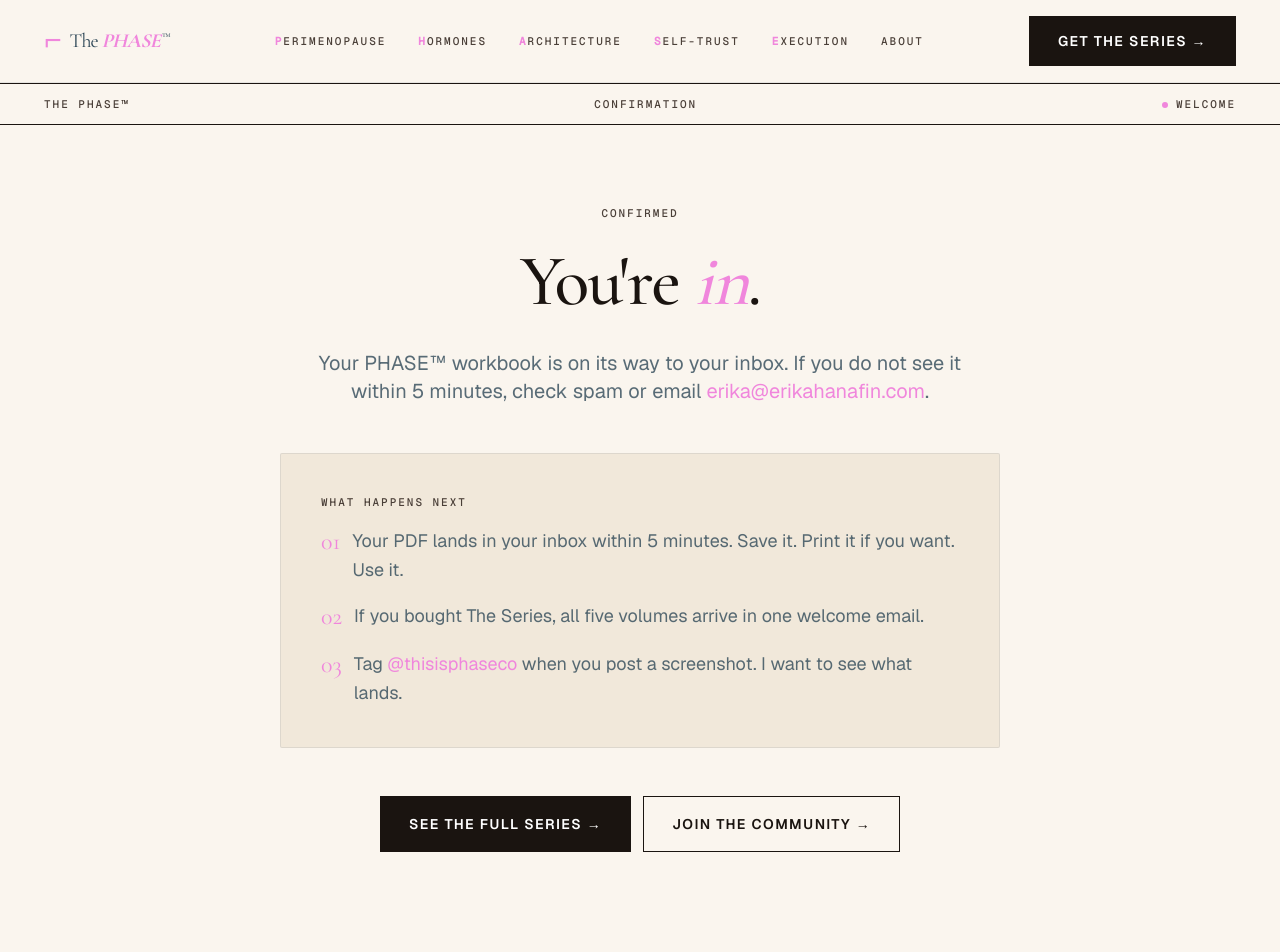
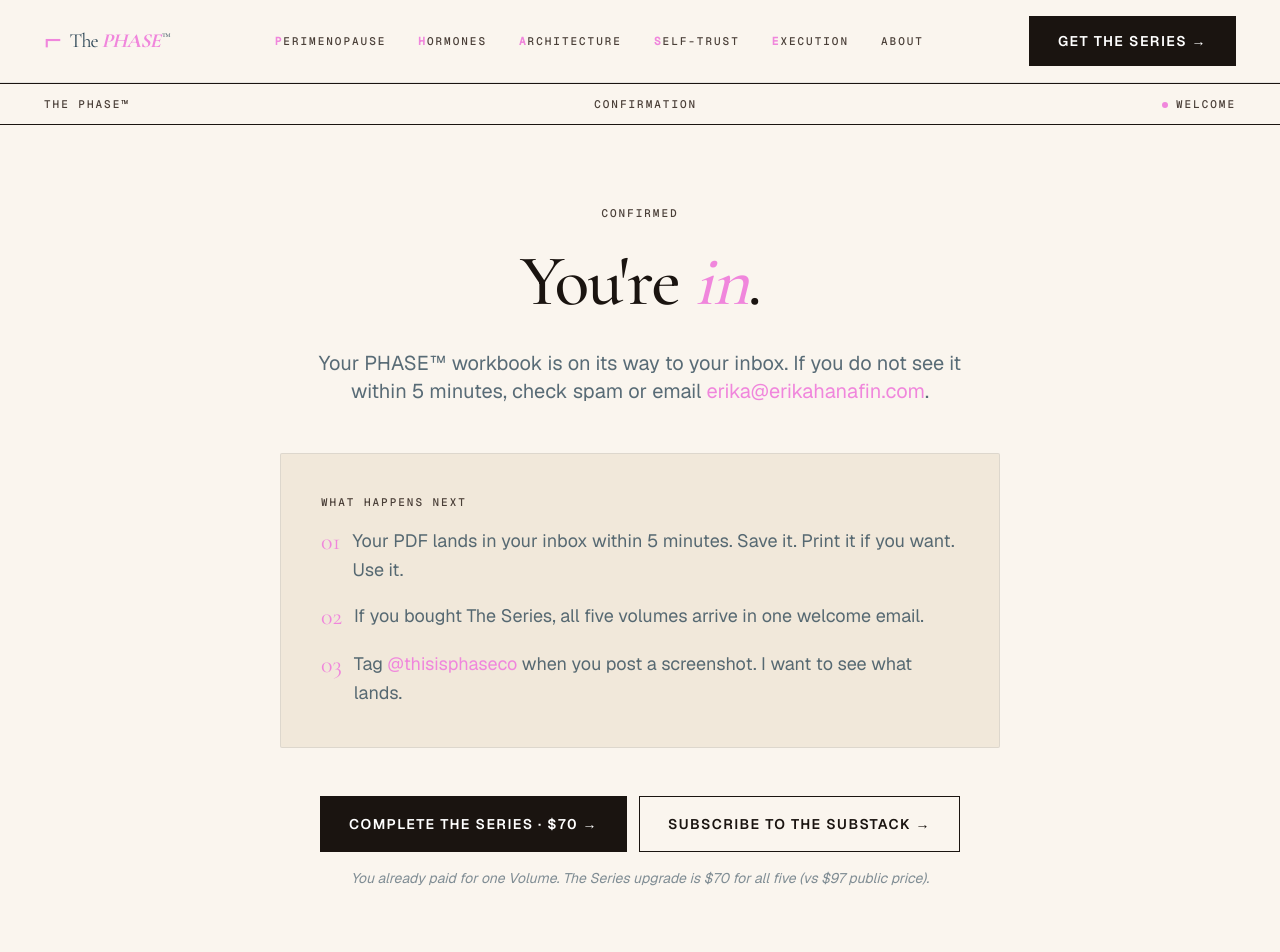
Before and after one commit to erika-austria/thisisphase-co, a Next.js app: page /thanks in a window 1280 px wide. Shown: the top 952 px of the page. Built offline with nearby package versions, Linux system fonts and the light colour scheme; no server answers.

Commit message:
Wire $70 Series upgrade + Substack subscribe CTAs on /thanks page

```diff
--- a/src/app/thanks/page.tsx
+++ b/src/app/thanks/page.tsx
@@ -4,6 +4,7 @@ import type { Metadata } from 'next';
 import { buildMetadata } from '@/lib/seo';
 import { MagazineMasthead } from '@/components/MagazineMasthead';
 import { PurchaseTracker } from '@/components/PurchaseTracker';
+import { STRIPE_LINKS } from '@/lib/stripe';
 
 export const metadata: Metadata = buildMetadata({
   title: 'You\'re in.',
@@ -53,10 +54,32 @@ export default function ThanksPage() {
           </ol>
         </div>
 
+        {/* Post-purchase CTAs · Series upgrade ($70 customer-only price) + Substack subscribe direct.
+            Updated Thu May 21 PM 2026:
+            · "Complete the Series" → $70 upgrade Stripe Payment Link (was /series at $97 · wrong tier for existing customers)
+              Per locked pricing rule: existing buyers get Series upgrade at $70 ($97 minus $27 already paid)
+            · "Subscribe to Substack" → direct subscribe URL (was /community explainer page · friction removed) */}
         <div className="flex flex-wrap gap-3 justify-center">
-          <Link href="/series" className="btn-primary">See the full series →</Link>
-          <Link href="/community" className="btn-secondary">Join the community →</Link>
+          <a
+            href={STRIPE_LINKS.seriesUpgrade}
+            target="_blank"
+            rel="noopener noreferrer"
+            className="btn-primary"
+          >
+            Complete the Series · $70 →
+          </a>
+          <a
+            href="https://www.momumentalreinvention.com/subscribe"
+            target="_blank"
+            rel="noopener noreferrer"
+            className="btn-secondary"
+          >
+            Subscribe to the Substack →
+          </a>
         </div>
+        <p className="text-sm text-navy/60 mt-4 italic">
+          You already paid for one Volume. The Series upgrade is $70 for all five (vs $97 public price).
+        </p>
       </section>
     </>
   );
```
